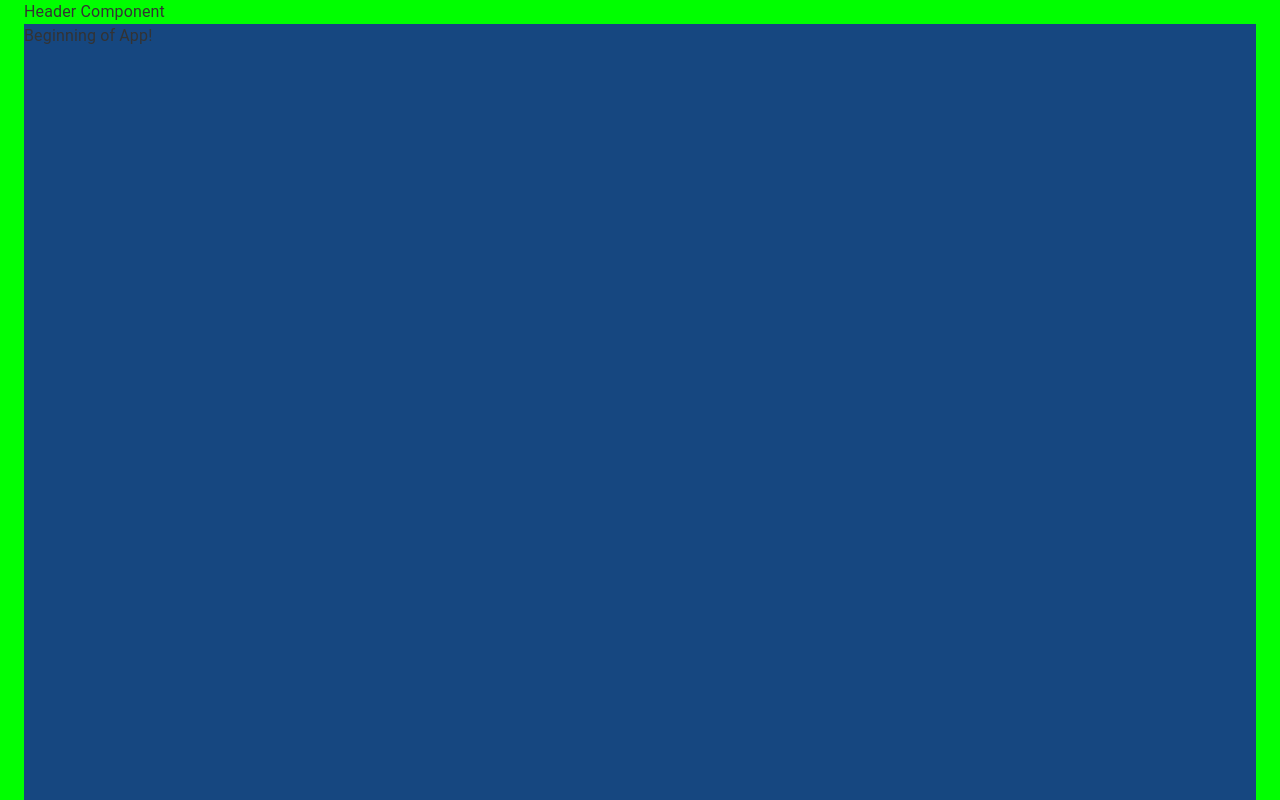
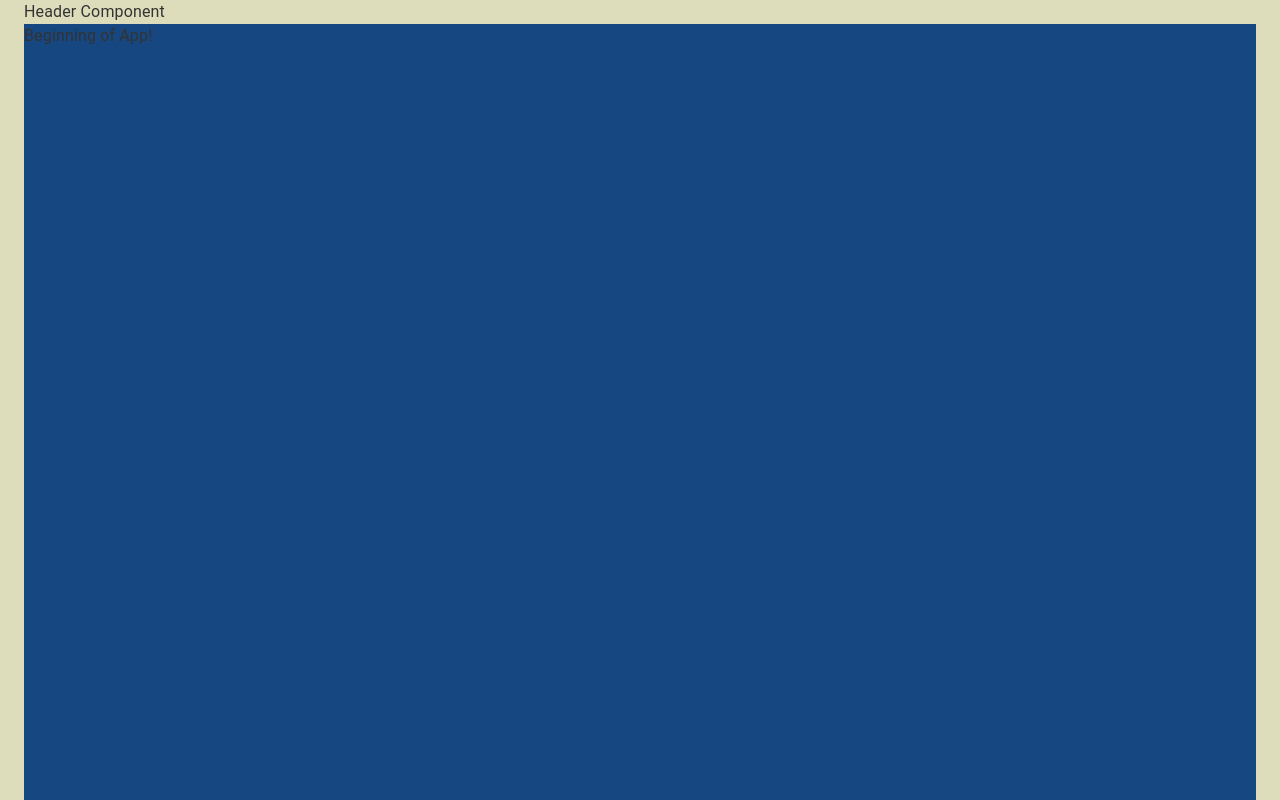
Before and after one commit to nthorn552/yolodex, a React app: page / in a window 1280 px wide. Built offline with nearby package versions, Linux system fonts and the light colour scheme.

Commit message:
Sass working with hot replacement and export to dist!

```diff
--- a/src/components/header/Header.css
+++ /dev/null
@@ -1,3 +0,0 @@
-.header-component {
-    background-color: red;
-}
--- a/src/components/header/Header.scss
+++ b/src/components/header/Header.scss
@@ -1,5 +1,5 @@
 $textColor: #333;
-$primaryColor: #0F0;
+$primaryColor: #ddb;
 
 div {
   background-color: $primaryColor;
--- a/src/components/header/Header.scss.d.ts
+++ b/src/components/header/Header.scss.d.ts
@@ -1,7 +1,5 @@
 export interface HeaderSass {
-    primaryColor: string;
-    accentColor: string;
-    textColor: string;
+    header: string;
   }
 
   export const styles: HeaderSass;
--- a/src/components/header/Header.tsx
+++ b/src/components/header/Header.tsx
@@ -1,9 +1,9 @@
 import * as React from "react";
 
-import "./Header.scss";
+import styles from "./Header.scss";
 
 const Header = () => {
-    return <div className="header-component">
+    return <div className={styles.header}>
         Header Component
     </div>
 };
```
Also changed, not shown: 1 other file (tests, documents, lock files or other folders).
